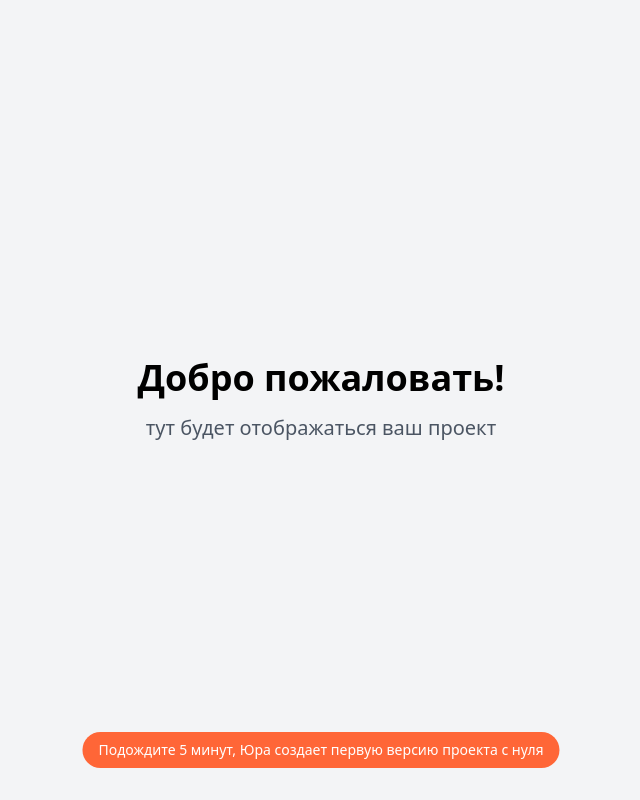
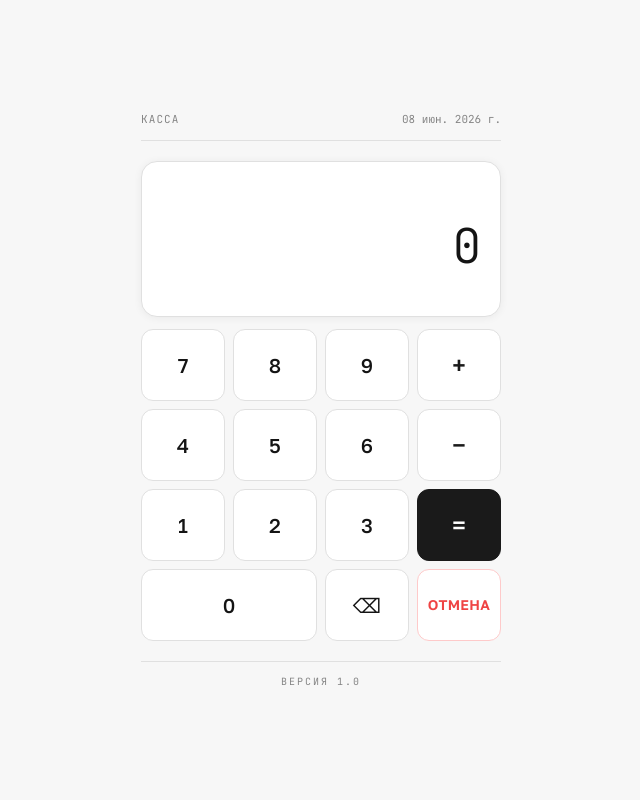
Before and after one commit to pr-poehali-dev/cash-register-buttons, a React (Vite) app: page / in a window 1280 px wide. Shown: the whole page, without its empty margins (319-959 px from the left). Built offline with nearby package versions, Linux system fonts and the light colour scheme.

Commit message:
feat: initial project setup

```diff
--- a/index.html
+++ b/index.html
@@ -3,7 +3,10 @@
 <head>
     <meta charset="UTF-8"/>
     <meta name="viewport" content="width=device-width, initial-scale=1.0"/>
-    <title>Поехали!</title>
+    <title>Касса</title>
+    <link rel="preconnect" href="https://fonts.googleapis.com">
+    <link rel="preconnect" href="https://fonts.gstatic.com" crossorigin>
+    <link href="https://fonts.googleapis.com/css2?family=Golos+Text:wght@400;500;600;700&family=JetBrains+Mono:wght@300;400;500&display=swap" rel="stylesheet">
     <meta name="description" content="Poehali.dev — запусти свой сайт за минуту!"/>
     <meta name="author" content="poehali.dev"/>
     <link rel="icon" type="image/svg+xml" href="/favicon.svg">
@@ -23,7 +26,9 @@
     <script src="https://cdn.poehali.dev/intertnal/js/telemetry-min.js"></script>
     <!-- IMPORTANT: DO NOT REMOVE THIS SCRIPT TAG OR THIS COMMENT! -->
 
-</head>
+    <meta name="pp-name" value="cash-register-buttons">
+      <script src="https://cdn.poehali.dev/intertnal/js/inspector-min.js"></script>
+  </head>
 
 <body>
 <div id="root"></div>
--- a/src/index.css
+++ b/src/index.css
@@ -4,6 +4,14 @@
 
 @layer base {
   :root {
+    --cash-bg: 0 0% 97%;
+    --cash-surface: 0 0% 100%;
+    --cash-border: 0 0% 88%;
+    --cash-text: 0 0% 8%;
+    --cash-muted: 0 0% 52%;
+    --cash-accent: 0 0% 10%;
+    --cash-cancel: 4 80% 52%;
+
     --background: 0 0% 100%;
     --foreground: 222.2 84% 4.9%;
 
--- a/src/pages/Index.tsx
+++ b/src/pages/Index.tsx
@@ -1,17 +1,250 @@
-// Update this page (the content is just a fallback if you fail to update the page)
+import { useState, useCallback } from "react";
 
-const Index = () => {
+type Operation = "+" | "-" | null;
+
+interface HistoryItem {
+  expression: string;
+  result: string;
+}
+
+const CashButton = ({
+  children,
+  onClick,
+  variant = "default",
+  wide = false,
+}: {
+  children: React.ReactNode;
+  onClick: () => void;
+  variant?: "default" | "operator" | "cancel" | "equal";
+  wide?: boolean;
+}) => {
+  const [pressed, setPressed] = useState(false);
+
+  const handleClick = () => {
+    setPressed(true);
+    setTimeout(() => setPressed(false), 150);
+    onClick();
+  };
+
+  const base =
+    "relative flex items-center justify-center select-none cursor-pointer transition-all duration-100 font-golos font-medium rounded-xl border";
+
+  const variants: Record<string, string> = {
+    default:
+      "bg-cash-surface border-cash-border text-cash-text hover:bg-gray-50 active:bg-gray-100 text-xl",
+    operator:
+      "bg-cash-surface border-cash-border text-cash-accent hover:bg-gray-50 active:bg-gray-100 text-2xl font-light",
+    cancel:
+      "bg-white border-red-200 text-red-500 hover:bg-red-50 active:bg-red-100 text-sm font-semibold tracking-wide",
+    equal:
+      "bg-cash-accent border-cash-accent text-white hover:opacity-90 active:opacity-80 text-2xl",
+  };
+
   return (
-    <div className="min-h-screen flex items-center justify-center bg-gray-100">
-      <div className="text-center">
-        <h1 className="text-4xl font-bold mb-4 color-black text-black">Добро пожаловать!</h1>
-        <p className="text-xl text-gray-600">тут будет отображаться ваш проект</p>
-      </div>
-      <span className="absolute bottom-8 left-1/2 -translate-x-1/2 inline-block bg-[#FF6637] text-white text-sm px-4 py-2 rounded-full whitespace-nowrap">
-        Подождите 5 минут, Юра создает первую версию проекта с нуля
-      </span>
-    </div>
+    <button
+      className={`${base} ${variants[variant]} ${wide ? "col-span-2" : ""} ${pressed ? "scale-95" : "scale-100"} h-[72px]`}
+      onClick={handleClick}
+    >
+      {children}
+    </button>
   );
 };
 
-export default Index;
+export default function Index() {
+  const [display, setDisplay] = useState("0");
+  const [firstNumber, setFirstNumber] = useState<string | null>(null);
+  const [operation, setOperation] = useState<Operation>(null);
+  const [waitingNext, setWaitingNext] = useState(false);
+  const [history, setHistory] = useState<HistoryItem[]>([]);
+  const [expression, setExpression] = useState("");
+
+  const handleDigit = useCallback(
+    (digit: string) => {
+      if (waitingNext) {
+        setDisplay(digit);
+        setWaitingNext(false);
+        return;
+      }
+      if (display === "0") {
+        setDisplay(digit);
+      } else if (display.length < 12) {
+        setDisplay(display + digit);
+      }
+    },
+    [display, waitingNext]
+  );
+
+  const calcResult = (a: string, b: string, op: Operation): string => {
+    const numA = parseFloat(a);
+    const numB = parseFloat(b);
+    let result: number;
+    if (op === "+") result = numA + numB;
+    else if (op === "-") result = numA - numB;
+    else return b;
+    const str = result.toString();
+    if (str.includes(".") && str.split(".")[1].length > 4) {
+      return result.toFixed(4).replace(/\.?0+$/, "");
+    }
+    return str;
+  };
+
+  const handleOperation = useCallback(
+    (op: Operation) => {
+      if (firstNumber !== null && !waitingNext) {
+        const result = calcResult(firstNumber, display, operation!);
+        setDisplay(result);
+        setFirstNumber(result);
+        setExpression(result + " " + op + " ");
+      } else {
+        setFirstNumber(display);
+        setExpression(display + " " + op + " ");
+      }
+      setOperation(op);
+      setWaitingNext(true);
+    },
+    [display, firstNumber, operation, waitingNext]
+  );
+
+  const handleEqual = useCallback(() => {
+    if (firstNumber === null || operation === null || waitingNext) return;
+    const result = calcResult(firstNumber, display, operation);
+    const expr = expression + display;
+    setHistory((prev) => [{ expression: expr, result }, ...prev.slice(0, 4)]);
+    setDisplay(result);
+    setFirstNumber(null);
+    setOperation(null);
+    setWaitingNext(true);
+    setExpression("");
+  }, [firstNumber, display, operation, expression, waitingNext]);
+
+  const handleBackspace = useCallback(() => {
+    if (waitingNext || display === "0") return;
+    if (display.length > 1) {
+      setDisplay(display.slice(0, -1));
+    } else {
+      setDisplay("0");
+    }
+  }, [display, waitingNext]);
+
+  const handleCancel = useCallback(() => {
+    setDisplay("0");
+    setFirstNumber(null);
+    setOperation(null);
+    setWaitingNext(false);
+    setExpression("");
+  }, []);
+
+  const formatDisplay = (val: string) => {
+    if (val.includes(".")) return val;
+    const num = parseInt(val, 10);
+    if (isNaN(num)) return val;
+    return num.toLocaleString("ru-RU");
+  };
+
+  const displayFontSize =
+    display.length > 10
+      ? "text-3xl"
+      : display.length > 7
+        ? "text-4xl"
+        : "text-5xl";
+
+  return (
+    <div className="min-h-screen bg-cash-bg font-golos flex items-center justify-center p-4">
+      <div className="w-full max-w-[360px] animate-slide-up">
+        <div className="mb-5">
+          <div className="flex items-center justify-between mb-3">
+            <p className="text-cash-muted text-[11px] font-mono tracking-widest uppercase">
+              Касса
+            </p>
+            <p className="text-cash-muted text-[11px] font-mono">
+              {new Date().toLocaleDateString("ru-RU", {
+                day: "2-digit",
+                month: "short",
+                year: "numeric",
+              })}
+            </p>
+          </div>
+          <div className="h-px bg-cash-border" />
+        </div>
+
+        <div className="bg-cash-surface border border-cash-border rounded-2xl p-5 mb-3 min-h-[148px] flex flex-col justify-between shadow-[0_1px_8px_rgba(0,0,0,0.06)]">
+          <div className="min-h-[32px]">
+            {history.slice(0, 2).map((item, i) => (
+              <div
+                key={i}
+                className="flex justify-between items-center animate-fade-in"
+                style={{ opacity: 0.25 - i * 0.1 }}
+              >
+                <span className="text-xs font-mono text-cash-muted truncate">
+                  {item.expression}
+                </span>
+                <span className="text-xs font-mono text-cash-muted ml-2 shrink-0">
+                  = {formatDisplay(item.result)}
+                </span>
+              </div>
+            ))}
+          </div>
+
+          <div className="flex flex-col items-end mt-2">
+            {expression && (
+              <div className="text-cash-muted text-sm font-mono mb-1 tracking-wide animate-fade-in">
+                {expression}
+              </div>
+            )}
+            <div
+              className={`${displayFontSize} font-mono font-light text-cash-text tracking-tight leading-none`}
+            >
+              {formatDisplay(display)}
+            </div>
+            <div className="mt-2.5 h-4 flex items-center">
+              {operation && (
+                <div className="flex items-center gap-1.5 animate-fade-in">
+                  <div className="w-1.5 h-1.5 rounded-full bg-cash-accent opacity-50" />
+                  <span className="text-[11px] text-cash-muted font-mono">
+                    {operation === "+" ? "сложение" : "вычитание"}
+                  </span>
+                </div>
+              )}
+            </div>
+          </div>
+        </div>
+
+        <div className="grid grid-cols-4 gap-2">
+          <CashButton onClick={() => handleDigit("7")}>7</CashButton>
+          <CashButton onClick={() => handleDigit("8")}>8</CashButton>
+          <CashButton onClick={() => handleDigit("9")}>9</CashButton>
+          <CashButton onClick={() => handleOperation("+")} variant="operator">
+            +
+          </CashButton>
+
+          <CashButton onClick={() => handleDigit("4")}>4</CashButton>
+          <CashButton onClick={() => handleDigit("5")}>5</CashButton>
+          <CashButton onClick={() => handleDigit("6")}>6</CashButton>
+          <CashButton onClick={() => handleOperation("-")} variant="operator">
+            −
+          </CashButton>
+
+          <CashButton onClick={() => handleDigit("1")}>1</CashButton>
+          <CashButton onClick={() => handleDigit("2")}>2</CashButton>
+          <CashButton onClick={() => handleDigit("3")}>3</CashButton>
+          <CashButton onClick={handleEqual} variant="equal">
+            =
+          </CashButton>
+
+          <CashButton onClick={() => handleDigit("0")} wide>
+            0
+          </CashButton>
+          <CashButton onClick={handleBackspace}>⌫</CashButton>
+          <CashButton onClick={handleCancel} variant="cancel">
+            ОТМЕНА
+          </CashButton>
+        </div>
+
+        <div className="mt-5 h-px bg-cash-border" />
+        <p className="text-center text-cash-muted text-[10px] font-mono mt-3 tracking-[0.2em] uppercase">
+          Версия 1.0
+        </p>
+      </div>
+    </div>
+  );
+}
--- a/tailwind.config.ts
+++ b/tailwind.config.ts
@@ -7,6 +7,7 @@ export default {
 		"./components/**/*.{ts,tsx}",
 		"./app/**/*.{ts,tsx}",
 		"./src/**/*.{ts,tsx}",
+			"./1780913568706498003.html"
 	],
 	prefix: "",
 	theme: {
@@ -18,7 +19,20 @@ export default {
 			}
 		},
 		extend: {
+			fontFamily: {
+				'golos': ['Golos Text', 'sans-serif'],
+				'mono': ['JetBrains Mono', 'monospace'],
+			},
 			colors: {
+				cash: {
+					bg: 'hsl(var(--cash-bg))',
+					surface: 'hsl(var(--cash-surface))',
+					border: 'hsl(var(--cash-border))',
+					text: 'hsl(var(--cash-text))',
+					muted: 'hsl(var(--cash-muted))',
+					accent: 'hsl(var(--cash-accent))',
+					cancel: 'hsl(var(--cash-cancel))',
+				},
 				border: 'hsl(var(--border))',
 				input: 'hsl(var(--input))',
 				ring: 'hsl(var(--ring))',
@@ -69,6 +83,19 @@ export default {
 				sm: 'calc(var(--radius) - 4px)'
 			},
 			keyframes: {
+				'press': {
+					'0%': { transform: 'scale(1)' },
+					'50%': { transform: 'scale(0.93)' },
+					'100%': { transform: 'scale(1)' },
+				},
+				'fade-in': {
+					from: { opacity: '0', transform: 'translateY(6px)' },
+					to: { opacity: '1', transform: 'translateY(0)' },
+				},
+				'slide-up': {
+					from: { opacity: '0', transform: 'translateY(20px)' },
+					to: { opacity: '1', transform: 'translateY(0)' },
+				},
 				'accordion-down': {
 					from: {
 						height: '0'
@@ -88,7 +115,10 @@ export default {
 			},
 			animation: {
 				'accordion-down': 'accordion-down 0.2s ease-out',
-				'accordion-up': 'accordion-up 0.2s ease-out'
+				'accordion-up': 'accordion-up 0.2s ease-out',
+				'press': 'press 0.15s ease-out',
+				'fade-in': 'fade-in 0.3s ease-out',
+				'slide-up': 'slide-up 0.4s ease-out',
 			}
 		}
 	},
```
Also changed, not shown: 1 other file (tests, documents, lock files or other folders).
